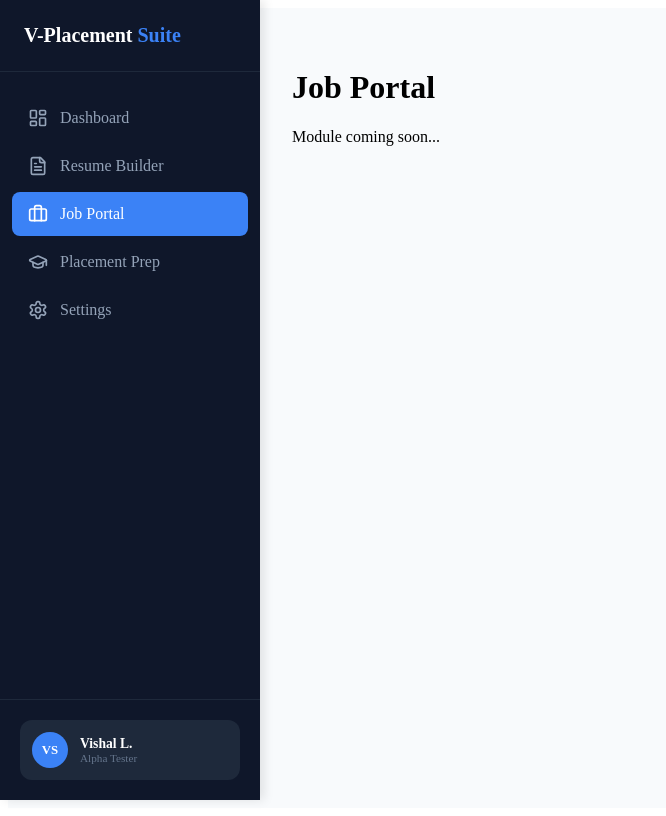
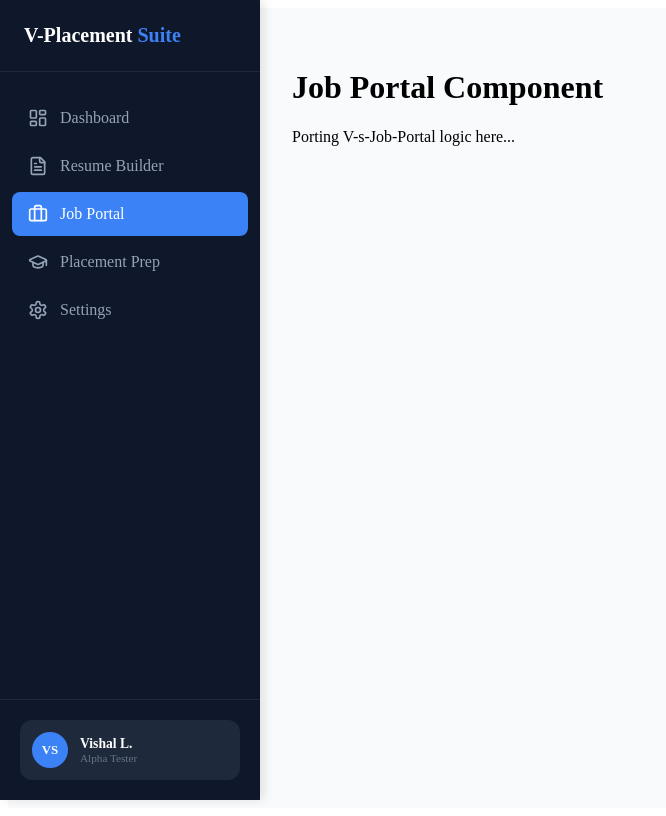
Before and after one commit to VISHALL089/Project, a React (Create React App) app: page /jobs in a window 1280 px wide. Shown: the whole page, without its empty margins (0-666 px from the left). Built offline with nearby package versions, Linux system fonts and the light colour scheme.

Commit message:
refactor: implement feature-based modular routing with lazy loading

```diff
--- a/src/App.js
+++ b/src/App.js
@@ -1,28 +1,53 @@
-import React from 'react';
+import React, { Suspense } from 'react';
 import { BrowserRouter, Routes, Route } from 'react-router-dom';
 import MainLayout from './layouts/MainLayout';
 
-// Mock Page Components
-const Dashboard = () => <div><h1>Dashboard</h1><p>Welcome to the Super App.</p></div>;
-const ResumeBuilder = () => <div><h1>Resume Builder</h1><p>Module coming soon...</p></div>;
-const JobPortal = () => <div><h1>Job Portal</h1><p>Module coming soon...</p></div>;
-const PlacementPrep = () => <div><h1>Placement Prep</h1><p>Module coming soon...</p></div>;
-const Settings = () => <div><h1>Settings</h1><p>Configuration options.</p></div>;
+// Import Modular Routes
+import { dashboardRoutes } from './features/dashboard/routes';
+import { resumeRoutes } from './features/resume/routes';
+import { jobsRoutes } from './features/jobs/routes';
+
+// Combine all feature routes
+const allFeatureRoutes = [
+  ...dashboardRoutes,
+  ...resumeRoutes,
+  ...jobsRoutes
+];
+
+const LoadingFallback = () => (
+  <div style={loadingStyle}>
+    <div className="spinner">Loading Module...</div>
+  </div>
+);
 
 function App() {
   return (
     <BrowserRouter>
-      <Routes>
-        <Route element={<MainLayout />}>
-          <Route path="/" element={<Dashboard />} />
-          <Route path="/resume" element={<ResumeBuilder />} />
-          <Route path="/jobs" element={<JobPortal />} />
-          <Route path="/prep" element={<PlacementPrep />} />
-          <Route path="/settings" element={<Settings />} />
-        </Route>
-      </Routes>
+      <Suspense fallback={<LoadingFallback />}>
+        <Routes>
+          <Route element={<MainLayout />}>
+            {allFeatureRoutes.map((route, index) => (
+              <Route
+                key={index}
+                path={route.path}
+                element={route.element}
+              />
+            ))}
+          </Route>
+        </Routes>
+      </Suspense>
     </BrowserRouter>
   );
 }
 
+const loadingStyle = {
+  display: 'flex',
+  justifyContent: 'center',
+  alignItems: 'center',
+  height: '100vh',
+  fontSize: '1.2rem',
+  color: '#3b82f6',
+  fontWeight: 'bold'
+};
+
 export default App;
--- /dev/null
+++ b/src/features/dashboard/DashboardPage.jsx
@@ -0,0 +1,12 @@
+import React from 'react';
+
+const DashboardPage = () => {
+  return (
+    <div>
+      <h1>Dashboard Component</h1>
+      <p>This is the unified dashboard for the placement suite.</p>
+    </div>
+  );
+};
+
+export default DashboardPage;
--- /dev/null
+++ b/src/features/dashboard/routes.jsx
@@ -0,0 +1,10 @@
+import React, { lazy } from 'react';
+
+const DashboardPage = lazy(() => import('./DashboardPage'));
+
+export const dashboardRoutes = [
+  {
+    path: '/',
+    element: <DashboardPage />,
+  }
+];
--- /dev/null
+++ b/src/features/jobs/JobsPage.jsx
@@ -0,0 +1,12 @@
+import React from 'react';
+
+const JobsPage = () => {
+  return (
+    <div>
+      <h1>Job Portal Component</h1>
+      <p>Porting V-s-Job-Portal logic here...</p>
+    </div>
+  );
+};
+
+export default JobsPage;
--- /dev/null
+++ b/src/features/jobs/routes.jsx
@@ -0,0 +1,10 @@
+import React, { lazy } from 'react';
+
+const JobsPage = lazy(() => import('./JobsPage'));
+
+export const jobsRoutes = [
+  {
+    path: '/jobs',
+    element: <JobsPage />,
+  }
+];
--- /dev/null
+++ b/src/features/resume/ResumePage.jsx
@@ -0,0 +1,12 @@
+import React from 'react';
+
+const ResumePage = () => {
+  return (
+    <div>
+      <h1>Resume Builder Component</h1>
+      <p>Porting AI Resume Builder logic here...</p>
+    </div>
+  );
+};
+
+export default ResumePage;
--- /dev/null
+++ b/src/features/resume/routes.jsx
@@ -0,0 +1,10 @@
+import React, { lazy } from 'react';
+
+const ResumePage = lazy(() => import('./ResumePage'));
+
+export const resumeRoutes = [
+  {
+    path: '/resume',
+    element: <ResumePage />,
+  }
+];
```
